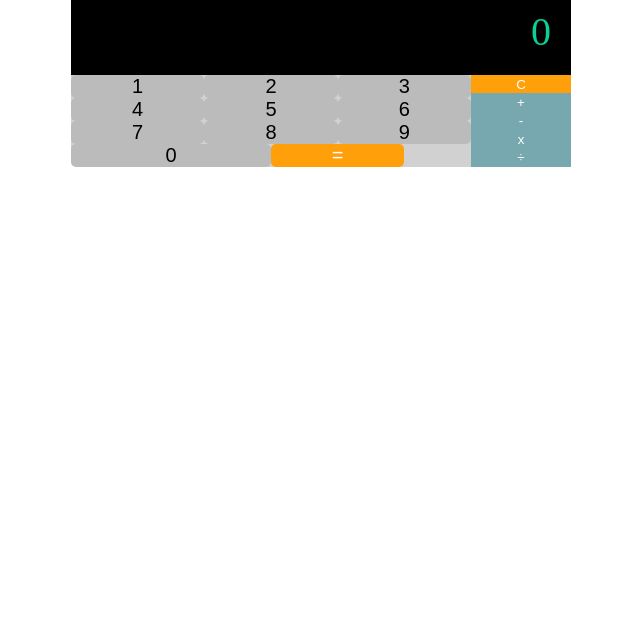
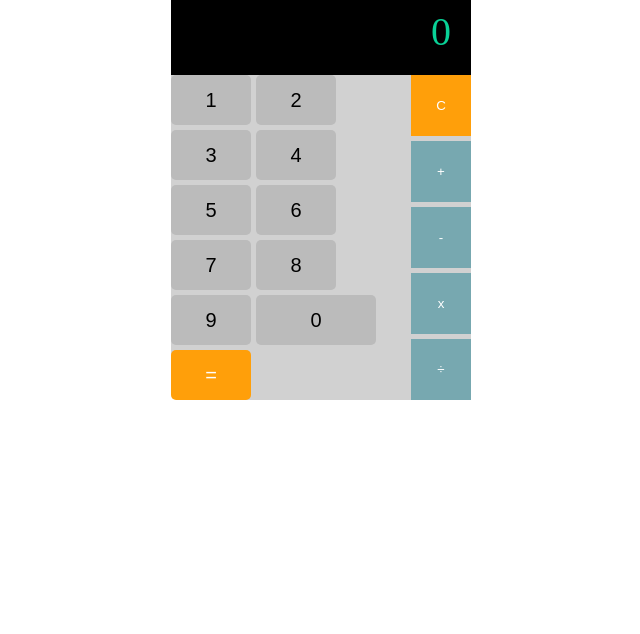
Before and after one commit to yleniapregnolato/htmlcss-simple-calculator, a plain HTML site: page index.html in a window 1280 px wide. Shown: the part 166-800 px from the top of the page, without its empty margins (319-959 px from the left). Drawn offline with Linux system fonts and the light colour scheme; a web font is replaced by a local one.

Commit message:
fix: button gap

```diff
--- a/css/style.css
+++ b/css/style.css
@@ -7,11 +7,10 @@
 
 /* common */
 .container {
-    width: 500px;
+    width: 300px;
     background-color: rgba(209, 209, 209, 1);
     margin: 0 auto;
     margin-top: 50px;
-
     border-radius: 10px;
 }
 
@@ -39,19 +38,23 @@ header {
   display: flex;
   flex-wrap: wrap;
   width: 80%;
+  column-gap: 5px;
+  row-gap: 5px;
 }
 .operation {
   display: flex;
   flex-wrap: wrap;
   width: 20%;
+  column-gap: 5px;
+  row-gap: 5px;
 }
 .key {
-  width: calc(100%/3 );
+  width: calc(100%/3);
   font-size: 20px;
   background-color: rgba(187, 187, 187, 1);
   border: 0px;
   border-radius: 5px;
-  width: calc(100%/3);
+  height: 50px;
 }
 .zero {
   width: calc(100%/2);
```
